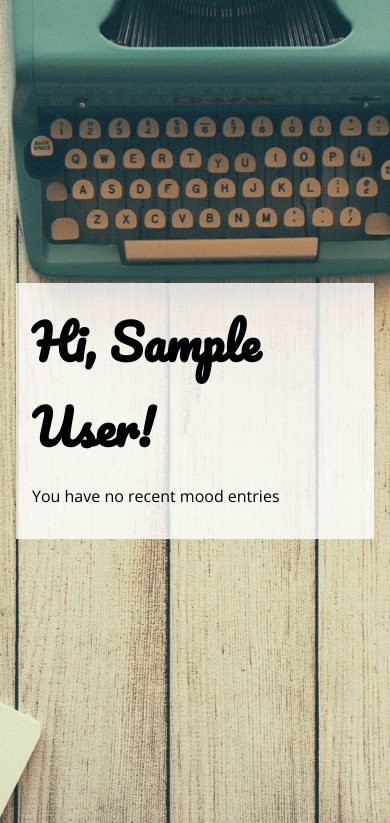
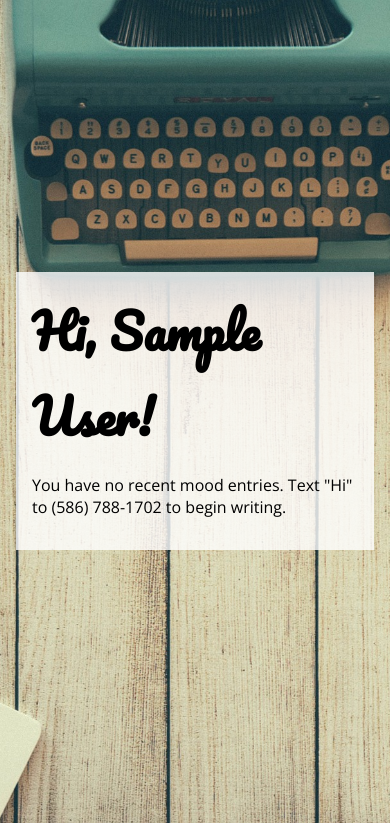
Before and after one commit to Shahzzoda/bytehacks-2018, a Flask app: page / in a window 390 px wide. Shown: the part 54-877 px from the top of the page. Run offline with Flask 2, Linux system fonts and the light colour scheme; the visitor is signed in with stand-in values (Sample User, id 1); data comes from the database, SQL or seed files in the repository; data that the repository does not hold is empty.

Commit message:
add phone number

```diff
--- a/app/templates/index.html
+++ b/app/templates/index.html
@@ -6,8 +6,9 @@
         <h1>Hi, {{ current_user.name }}!</h1>
 
         {% if current_user.mood_texts.count() == 0 %}
-            <p>You have no recent mood entries</p>
+            <p>You have no recent mood entries. Text "Hi" to (586) 788-1702 to begin writing.</p>
         {% else %}
+            <p style="color:gray"><i>Text "Hi" to (586) 788-1702 to add a new entry.</i></p>
             {% for text in current_user.mood_texts.order_by(MoodText.id.desc()).all() %}
                 <div><p
                     {% if text.sentiment is not none %}
```
Also changed, not shown: 9 other files.
